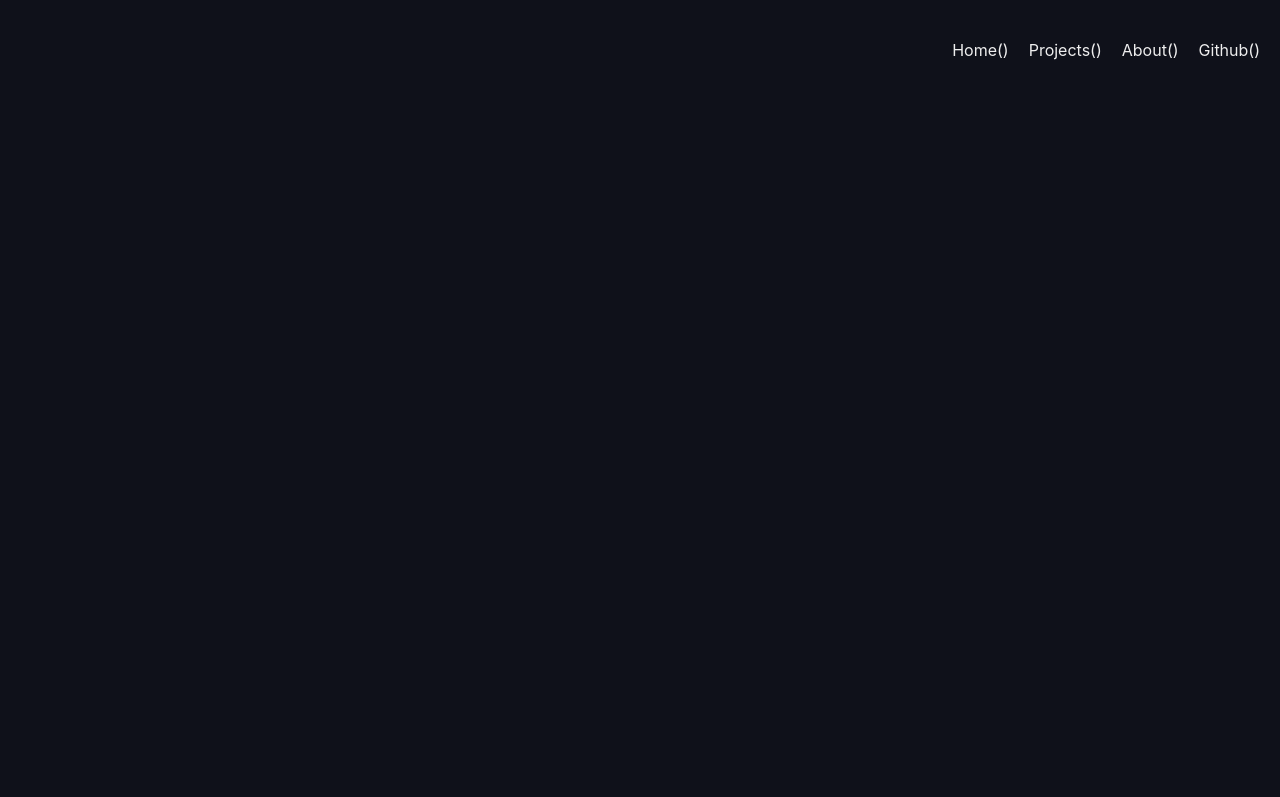
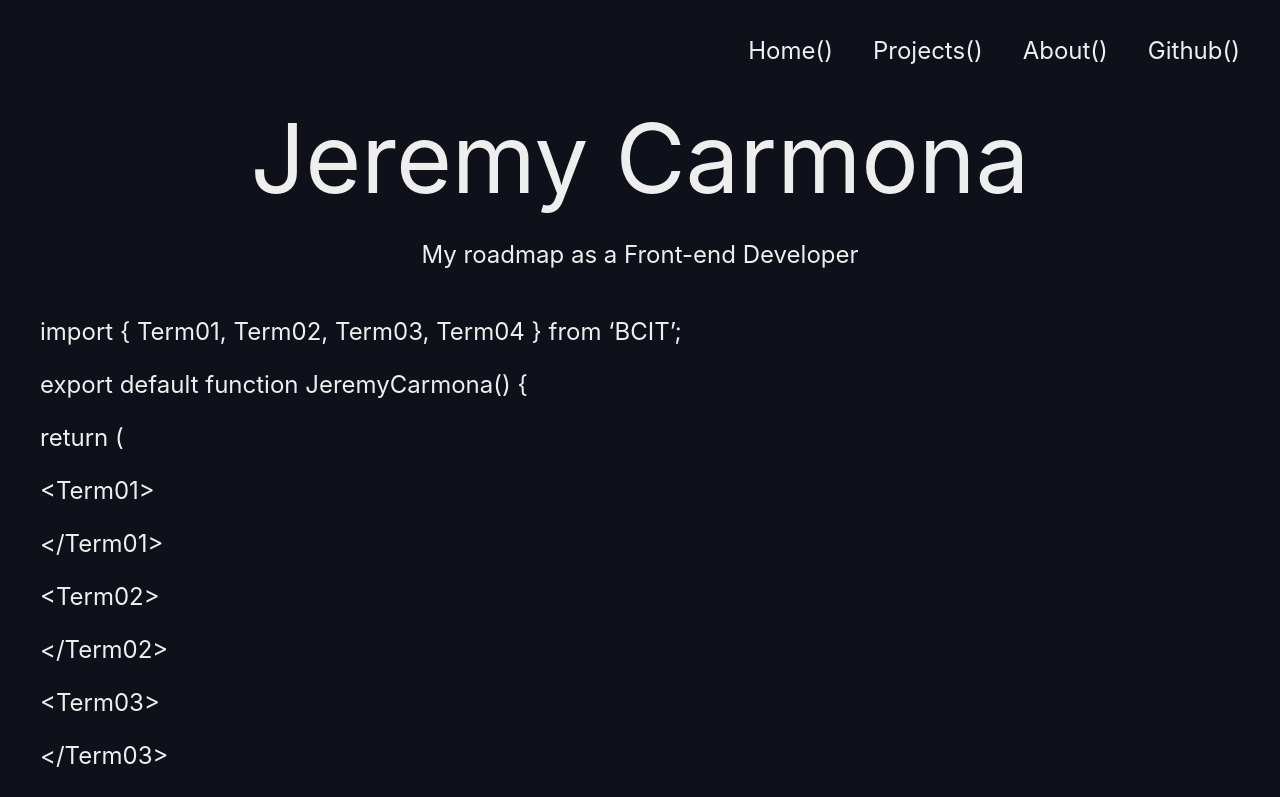
Before and after one commit to JeremyCarmona3/my-portfolio, a Next.js app: page / in a window 1280 px wide. Shown: the top 797 px of the page. Built offline with nearby package versions, Linux system fonts and the light colour scheme.

Commit message:
installed styled-components, typeit-react, and set up pages

```diff
--- a/comps/global/navbar.js
+++ b/comps/global/navbar.js
@@ -12,17 +12,24 @@ const NavbarCont = styled.div`
 `;
 
 const NavbarText = styled.a`
-  padding-right: 20px;
+  font-size: 24px;
+  padding-right: 40px;
   color: #EEEEEE;
+  &:hover {
+    color: #C792EA; // <Thing> when hovered
+  }
+  &:active {
+    color: #C792EA;
+  }
 `;
 
 export default function Navbar()  {
   return (
     <NavbarCont>
-      <NavbarText>Home()</NavbarText>
-      <NavbarText>Projects()</NavbarText>
-      <NavbarText>About()</NavbarText>
-      <NavbarText>Github()</NavbarText>
+      <NavbarText href='/'>Home()</NavbarText>
+      <NavbarText href='/projects'>Projects()</NavbarText>
+      <NavbarText href='/about'>About()</NavbarText>
+      <NavbarText href='https://github.com/JeremyCarmona3/' target="_blank">Github()</NavbarText>
     </NavbarCont>
   )
 }
--- a/comps/text/subtitle.js
+++ b/comps/text/subtitle.js
@@ -2,13 +2,16 @@ import React from 'react';
 import styled from "styled-components";
 
 const SubtitleText = styled.p`
-
+  font-size: 24px;
+  color: #EEEEEE;
 `;
 
-export default function Subtitle() {
+export default function Subtitle({
+  text = 'Subtitle Text'
+}) {
   return (
     <SubtitleText>
-      Hello
+      {text}
     </SubtitleText>
   )
 }
--- a/comps/text/title.js
+++ b/comps/text/title.js
@@ -2,13 +2,17 @@ import React from 'react';
 import styled from "styled-components";
 
 const TitleText = styled.p`
-
+  font-size: 96px;
+  color: #EEEEEE;
+  margin: 0;
 `;
 
-export default function Title() {
+export default function Title({
+  text = 'Title text',
+}) {
   return (
     <TitleText>
-      Hello
+      {text}
     </TitleText>
   )
 }
--- a/package.json
+++ b/package.json
@@ -12,7 +12,8 @@
     "next": "12.0.10",
     "react": "17.0.2",
     "react-dom": "17.0.2",
-    "styled-components": "^5.3.3"
+    "styled-components": "^5.3.3",
+    "typeit-react": "^2.2.0"
   },
   "devDependencies": {
     "eslint": "8.8.0",
--- a/pages/index.js
+++ b/pages/index.js
@@ -2,18 +2,50 @@ import Head from 'next/head'
 import Image from 'next/image'
 import styles from '../styles/Home.module.css'
 
+import TypeIt from 'typeit-react'
+
 import Navbar from '../comps/global/navbar'
+import Title from '../comps/text/title'
+import Subtitle from '../comps/text/subtitle'
 
 export default function Home() {
   return (
-    <div className={styles.container}>
+    <div>
       <Head>
         <title>Jeremy Carmona</title>
         <meta name="description" content="Jeremy Carmona's Portfolio" />
         <link rel="icon" href="/favicon.ico" />
       </Head>
 
-      <Navbar />
+      <div className={styles.container}>
+        <div className={styles.center}>
+          <Navbar />
+          <Title text='Jeremy Carmona' />
+          <Subtitle text='My roadmap as a Front-end Developer' />
+        </div>
+        <div className={styles.lol}>
+          <Subtitle text='import { Term01, Term02, Term03, Term04 } from ‘BCIT’;'/>
+
+          <Subtitle text='export default function JeremyCarmona() {'/>
+          <Subtitle text='return ('/>
+
+          <Subtitle text='<Term01>'/>
+          <Subtitle text='</Term01>'/>
+
+          <Subtitle text='<Term02>'/>
+          <Subtitle text='</Term02>'/>
+
+          <Subtitle text='<Term03>'/>
+          <Subtitle text='</Term03>'/>
+
+          <Subtitle text='<Term04>'/>
+          <Subtitle text='</Term04>'/>
+
+          <Subtitle text=');'/>
+          <Subtitle text='}'/>
+
+        </div>
+      </div>
     </div>
   )
 }
--- a/styles/Home.module.css
+++ b/styles/Home.module.css
@@ -4,9 +4,21 @@
   display: flex;
   flex-direction: column;
   /* justify-content: center; */
+  /* align-items: center; */
+  /* height: 100vh; */
+  background-color: #0F111A;
+}
+
+.center {
+  display: flex;
+  flex-direction: column;
   align-items: center;
-  height: 100vh;
-  background-color: #0F111A;
+}
+
+.lol {
+  /* display: flex; */
+  /* align-items: flex-start; */
+  padding: 0 2rem;
 }
 
 @media (max-width: 600px) {
```
Also changed, not shown: comps/text/text.js (+6 -3 lines), pages/about.js (added, +29 -0 lines), pages/projects.js (added, +29 -0 lines), utils/provider.js (added, +23 -0 lines), utils/variables.js (added, +13 -0 lines), 1 other file (tests, documents, lock files or other folders).
